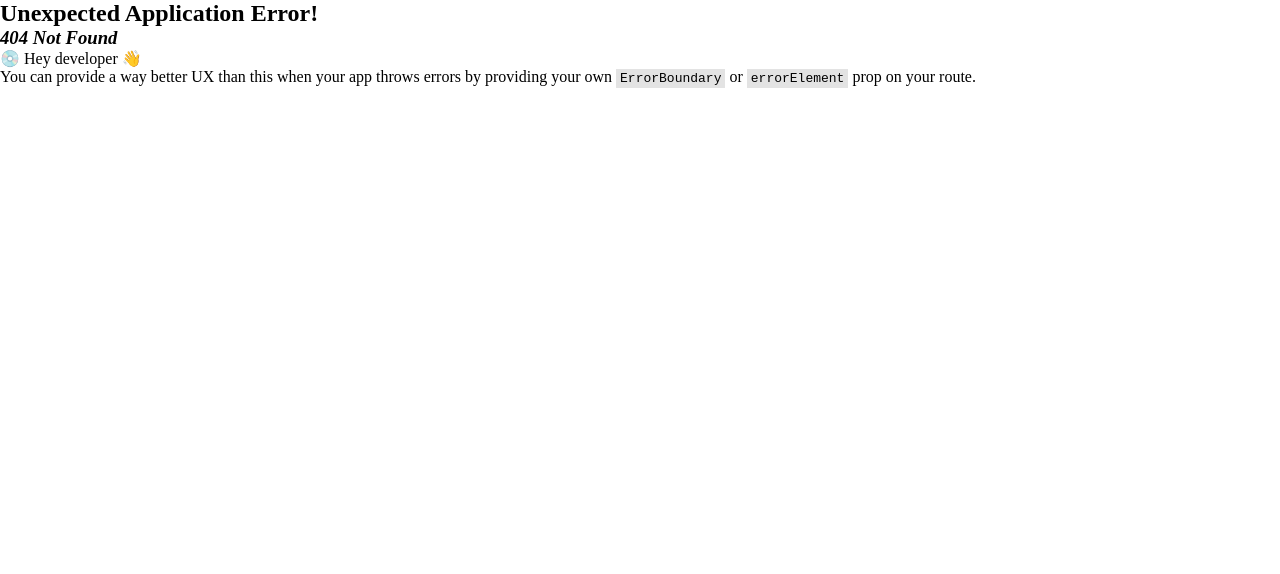
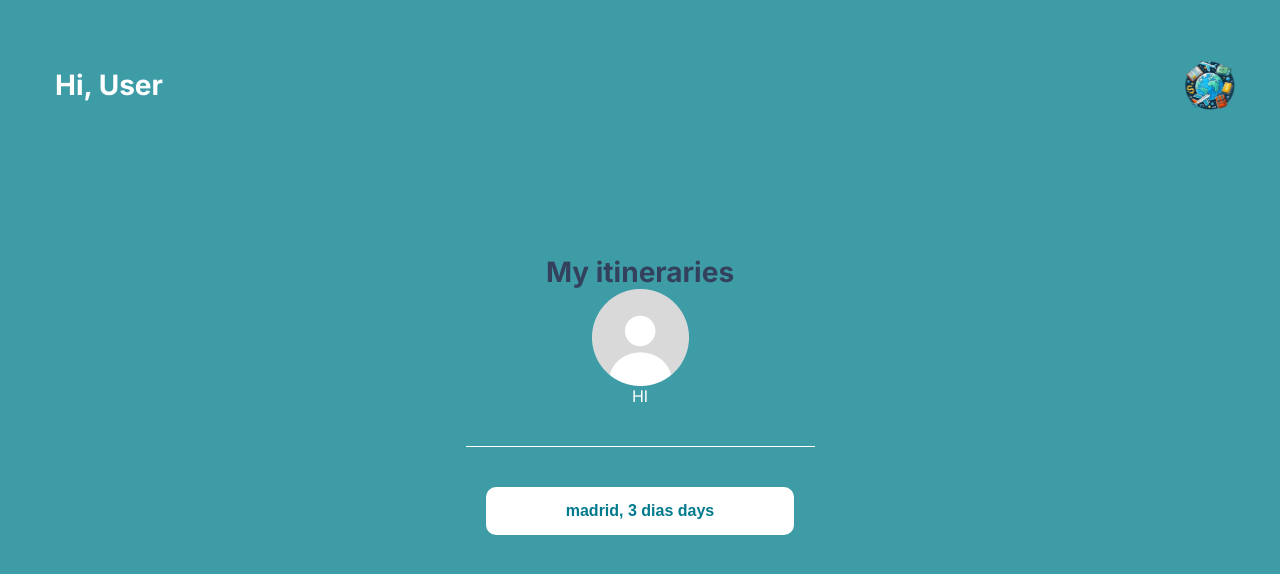
Before and after one commit to GabyRosas/trip_planner_front, a React (Vite) app: page /itinerary in a window 1280 px wide. Before the commit this address had no page. Shown: the top 574 px of the page. Built offline with nearby package versions, Linux system fonts and the light colour scheme.

Commit message:
Modifying the features of favorite routes

```diff
--- a/src/components/button/Button.jsx
+++ b/src/components/button/Button.jsx
@@ -4,7 +4,7 @@ import { But } from './styled-button';
 const Button = ({ to, icon, nameButton, backgroundColor, textColor }) => {
 return (
 <But
-href={to}
+to={to}
 backgroundColor={backgroundColor}
 textColor={textColor}
 hasIcon={!!icon}
--- a/src/pages/Hitineraries.jsx
+++ /dev/null
@@ -1,12 +0,0 @@
-
-import ButtonItineraries from "../components/itinerariesButton/ItinerariesButton";
-
-const Itineraries = () => {
-return (
-<>
-<ButtonItineraries destination="madrid" days="3 dias"/>
-</>
-);
-};
-
-export default Itineraries;
--- /dev/null
+++ b/src/pages/Itineraries.jsx
@@ -0,0 +1,34 @@
+import { Title,InfoBar, Logo } from "../components/itineraryForm/formStyled";
+import ButtonItineraries from "../components/itinerariesButton/ItinerariesButton";
+import EarthLogo from '../assets/images/EarthLogo.svg';
+import { Name,MyProfile,Line,Titles,Body } from "../styled/styled-profile";
+import ProfileImg from "../assets/images/Photo.png";
+import LineImg from "../assets/images/Line 19.png";
+import { useLocation, useNavigate } from "react-router-dom";
+import { API_BASE_URL } from "../config/urls";
+import useApi from "../../services/useApi";
+
+
+const Itineraries = () => {
+    const location = useLocation();
+    const queryParams = new URLSearchParams(location.search);
+    const username = queryParams.get("username") || "User";
+
+return (
+<>
+<Body>
+<InfoBar>
+    <Title>Hi, {username}</Title>
+    <Logo src={EarthLogo} alt="Earth Logo" />
+</InfoBar>
+    <Titles>My itineraries</Titles>
+        <MyProfile src={ProfileImg} alt="MyItineraries" />
+        <Name>HI</Name>
+        <Line src={LineImg} alt="Line" />
+<ButtonItineraries destination="madrid" days="3 dias"/>
+</Body>
+</>
+);
+};
+
+export default Itineraries;
--- a/src/pages/Profile.jsx
+++ b/src/pages/Profile.jsx
@@ -6,7 +6,7 @@ import PersonalInfo from "../../src/assets/icons/Personal Info.svg";
 import MyItineraries from "../assets/icons/My Itineraries.svg";
 import Settings from "../assets/icons/Settings.svg";
 import Button from "../components/button/Button.jsx";
-import {Body, Greeting, Logo, Title, Name, MyProfile, Line, ButtonAway, ButtonMoreAway,} from "../styled/styled-profile.jsx";
+import {Body, Greeting, Logo, Titles, Name, MyProfile, Line, ButtonAway, ButtonMoreAway,} from "../styled/styled-profile.jsx";
 
 const Profile = () => {
   return (
@@ -16,7 +16,7 @@ const Profile = () => {
           <h1>Hi, Lara</h1>
         </Greeting>
         <Logo src={EarthLogoImage} alt="Logo" />
-        <Title>Profile</Title>
+        <Titles>Profile</Titles>
         <MyProfile src={ProfileImg} alt="Profile" />
         <Name>Lara</Name>
         <Line src={LineImg} alt="Line" />
--- a/src/router/index.jsx
+++ b/src/router/index.jsx
@@ -8,7 +8,7 @@ import RegisterFom from "../components/register/RegisterForm";
 import Form from "../pages/Form";
 import GlobalStyle from "../globalStyle";
 import Profile from "../pages/Profile";
-import Logout from "../components/logout/Logout";import Itineraries from '../pages/Hitineraries';
+import Logout from "../components/logout/Logout";import Itineraries from '../pages/Itineraries';
 
 export const router = createBrowserRouter([
   {
@@ -32,7 +32,7 @@ export const router = createBrowserRouter([
         element: <Form />,
       },
             {
-                path: "/itineraries",
+                path: "/itinerary",
                 element: <Itineraries />
             },
       {
--- a/src/styled/styled-profile.jsx
+++ b/src/styled/styled-profile.jsx
@@ -2,10 +2,11 @@ import styled from "styled-components";
 import Button from "../components/button/Button.jsx";
 
 
-export const Title = styled.p`
-font-size: 18px;
+export const Titles = styled.p`
+font-size: 28px;
 margin-top: 120px;
 font-family: 'Inter', sans-serif;
+font-weight: bold;
 color: #33415C;
 `;
 
```
